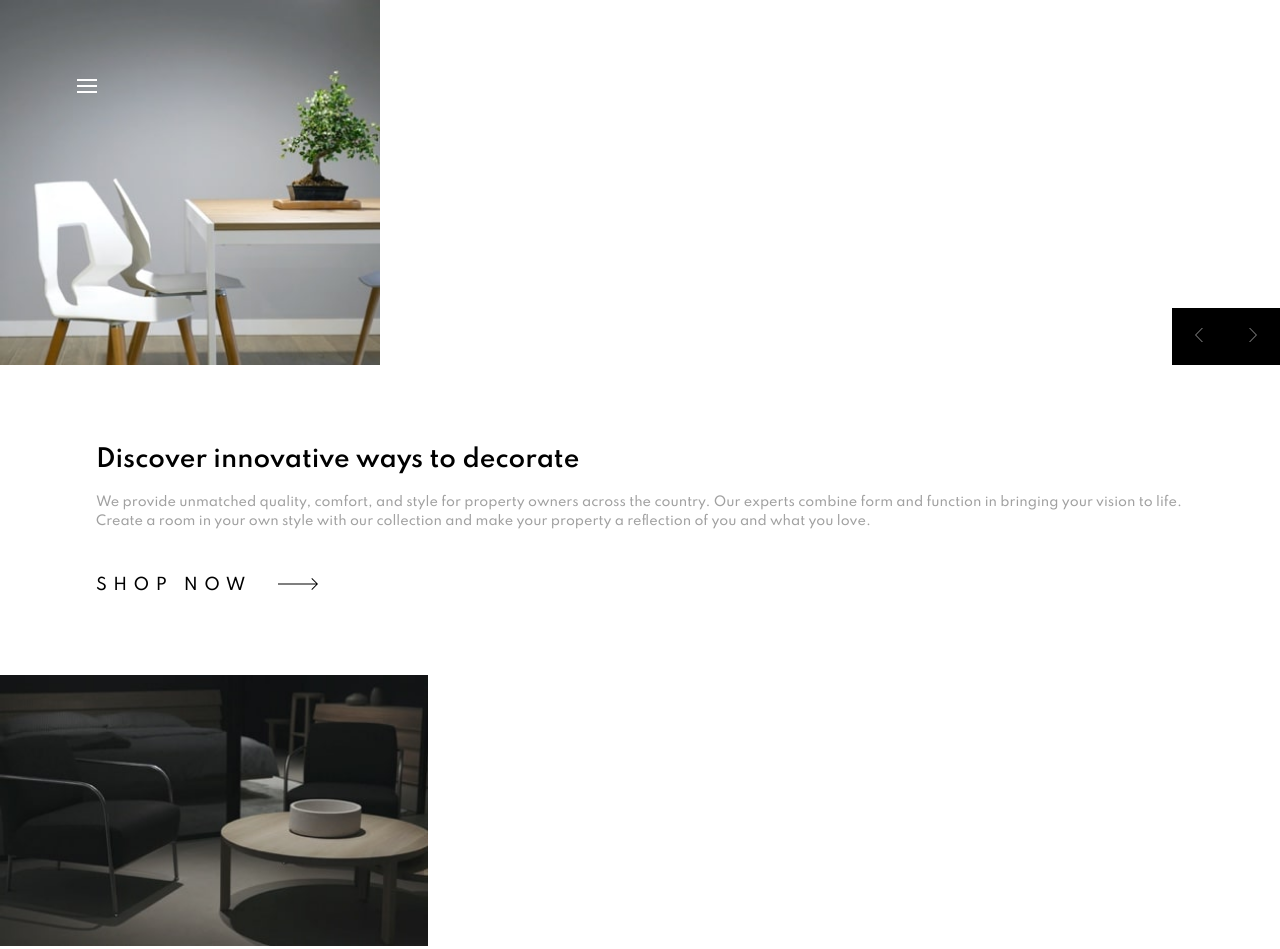
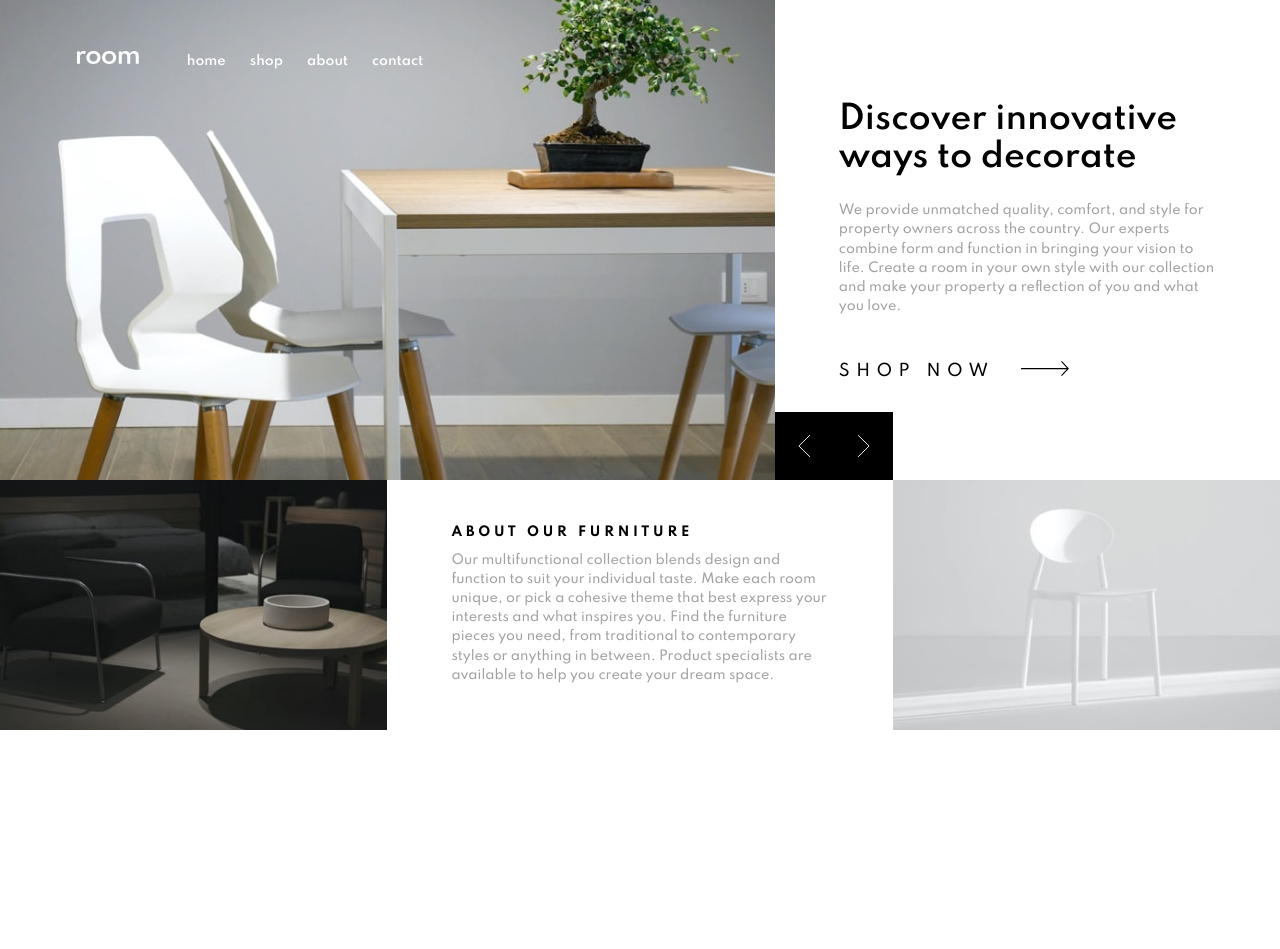
Before and after one commit to Kyle-Atienza/Room-Homepage-Landing-Website, a plain HTML site: page index.html in a window 1280 px wide. Shown: the top 949 px of the page. After the commit the page ends 800 px from the top, so only its background shows below. Drawn offline with Linux system fonts and the light colour scheme.

Commit message:
Before Carousel

```diff
--- a/index.html
+++ b/index.html
@@ -23,8 +23,6 @@
 <body>
 
   <section class="main">
-    <!-- Row 1 -->
-    <div class="hero">
     <nav>
       <div class="toggler">
         <img src="images/icon-hamburger.svg" alt="" class="hamburger">
@@ -40,7 +38,11 @@
         <li><a href="" class="nav-link">contact</a></li>
       </ul>
     </nav>
-      <img src="images/mobile-image-hero-1.jpg" alt="">
+    <!-- Row 1 -->
+    <div class="hero">
+      <div class="carousel">
+        <img src="images/desktop-image-hero-1.jpg" alt="">
+      </div>
     </div>
 
     <div class="carousel-arrows">
--- a/sass/_config.scss
+++ b/sass/_config.scss
@@ -10,11 +10,13 @@
 body{
     font-family: 'Spartan', sans-serif;
     font-size: 16px;
+    overflow: hidden;
 }
 
 img{
-    max-width: 100%;
+    width: 100%;
     height: 100%;
+
     object-fit: cover;
     margin: 0;
     padding: 0;
@@ -32,6 +34,7 @@ h1{
     font-family: 'Spartan', sans-serif;
     font-weight: 600;
     font-size: 1.5rem;
+    font-size: Max(2.5vw, 1.5rem);
 }
 h2{
     font-family: 'Spartan', sans-serif;
@@ -44,6 +47,7 @@ p{
     font-family: 'Spartan', sans-serif;
     font-weight: 500;
     font-size: .8rem;
+    font-size: Max(.9vw, .8rem);
     line-height: 1.5em;
 
     color: $gray;
--- a/sass/style.scss
+++ b/sass/style.scss
@@ -1,19 +1,15 @@
 @import 'config';
 
 .container{
-    width: 85%;
-    margin: 0 auto;
+    padding: 0 Max(5vw, 2.5em);
+
 }
 
 .main{
     display: grid;
+    height: 100%;
 
 }
-
-.hero{
-    position: relative;
-    grid-row: 1/3;
-    grid-column: 1/2;
 
 nav{
 
@@ -23,7 +19,8 @@
     min-height: 15vh;
     display: flex;
     align-items: center;
-        padding: 6vw;
+    padding: 0 6vw;
+    z-index: 2;
 
     .toggler{
         z-index: 2;
@@ -46,15 +43,15 @@
         position: absolute;
         left: 0;
 
-            display: flex;
         align-items: center;
         justify-content: flex-end;
         display: none;
+
         list-style: none;
         gap: 5vw;
         gap: 1.5em;
 
-            padding: 6vw;
+        // padding: 6vw;
         width: 100%;
         height: 100%;
 
@@ -71,6 +68,24 @@
     }
 
 }
+
+.hero{
+    position: relative;
+    grid-row: 1/3;
+    grid-column: 1/2;
+
+    .carousel{
+        height: Max(100%, 350px);
+        height: 60vh;
+
+        img{
+            max-width: auto;
+            // height: 100%;
+            object-fit: cover;
+        }
+
+    }
+
 }
 .carousel-arrows{
     grid-row: 1/3;
@@ -85,15 +100,21 @@
         display: flex;
 
         button{
+            display: flex;
+            align-items: center;
             aspect-ratio: 1/1;
-            padding: 1.5em;
+            padding: Max(1.8vw, 1.5em);
             border: none;
-            background-color: $black;
+            background: $black;
 
             transition: all .1s ease-in-out;
 
             &:hover{
                 background-color: $dark-gray;
+            }
+            img{
+                width: .8rem;
+                height: unset;
             }
         }
     }
@@ -103,6 +124,7 @@
 
 .discover{
     padding: 5em 0;
+    height: min-content;
 
     .title{
         margin-bottom: .8em;
@@ -119,6 +141,10 @@
 
         .arrow{
             margin-left: 1em;
+
+            img{
+                width: 3rem;
+            }
         }
         &:hover{
             color: $gray;
@@ -133,3 +159,68 @@
         margin-bottom: .8em;
     }
 }
+
+@media (min-width: 600px){
+
+    .main{
+        // height: 100vh;
+
+        grid-template-columns: 1fr 1fr min-content 1fr;
+        grid-template-rows: 60vh auto;
+        grid-template-rows: 1fr auto;
+
+
+        .hero, .carousel-arrows, .discover{
+            grid-column: unset;
+            grid-row: 1/2;
+        }
+        .hero{
+            grid-column: 1/3;
+        }
+        .carousel-arrows{
+            grid-column: 3/4;
+        }
+        .discover{
+            grid-column: 3/5;
+
+            padding: 0;
+            margin: auto 0;
+        }
+
+        .about-us{
+            grid-column: 2/4;
+
+            padding: 0;
+            margin: auto 0;
+        }
+        .image-light{
+            grid-column-start: 4;
+        }
+    }
+
+    nav{
+        align-items: center;
+        gap: 3em;
+
+        .toggler{
+            display: none;
+        }
+        .logo{
+            margin: 0;
+        }
+        .nav-list{
+            display: flex;
+            position: relative;
+            background: none;
+
+            width: auto;
+            height: auto;
+
+            .nav-link{
+                color: $white;
+            }
+        }
+
+    }
+
+}
--- a/script.js
+++ b/script.js
@@ -1,2 +1,5 @@
-var close = document.querySelector(".toggler>.hamburger")
-console.log(close)
+var hamburger = document.querySelector(".toggler>.hamburger")
+
+hamburger.addEventListener("click", function () {
+    console.log("hey")
+})
```
Also changed, not shown: css/style.css. Lines whose indentation alone changed are shown as unchanged.
